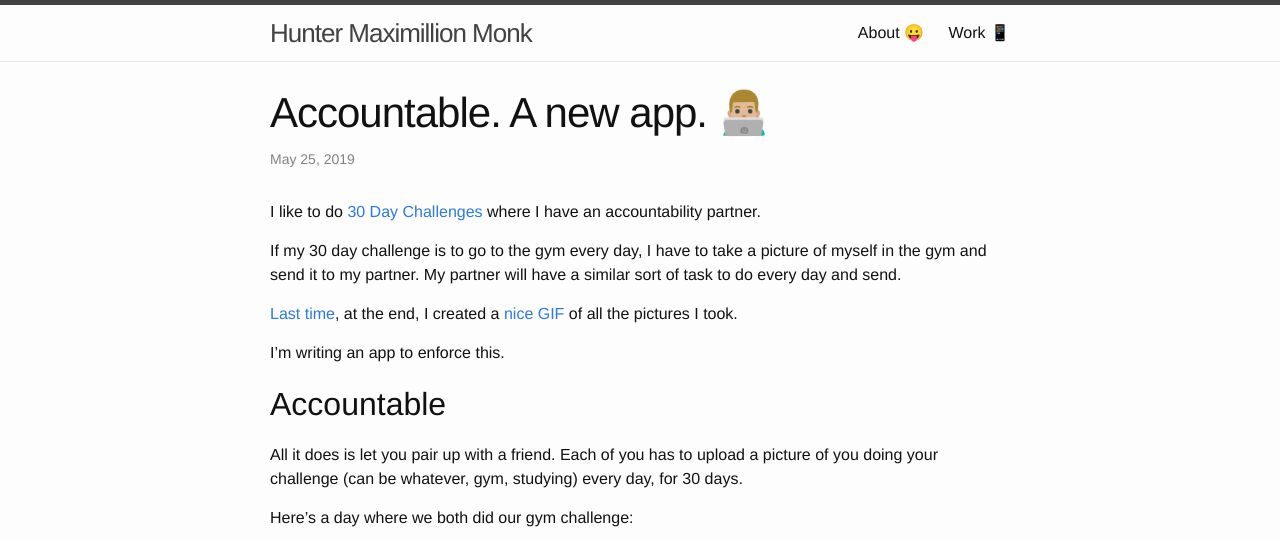
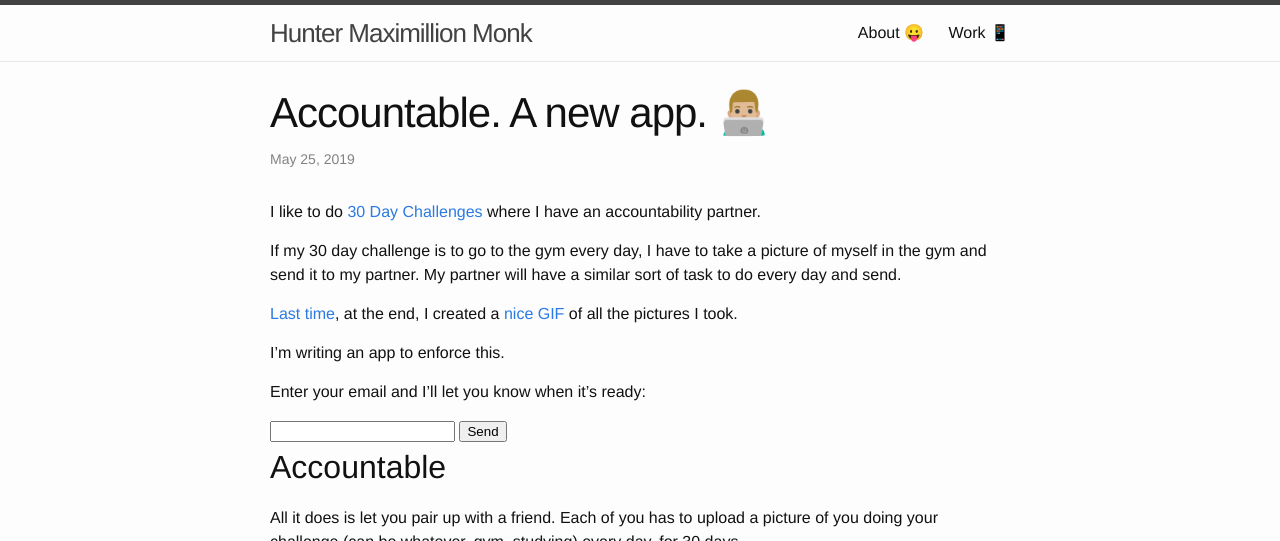
Before and after one commit to huntermonk/huntermonk.github.io, a Jekyll site: the page built from _posts/2019-5-25-accountable.md, in a window 1280 px wide and 900 px high, cut to the strip 0-541 px from the top of the window. Built offline with Jekyll 4.4.1, drawn with Linux system fonts in a browser that asks for light colours; comment, search, counter and statistics services are not loaded.

Commit message:
Add form to accountable post

```diff
--- a/_posts/2019-5-25-accountable.md
+++ b/_posts/2019-5-25-accountable.md
@@ -10,6 +10,12 @@ If my 30 day challenge is to go to the gym every day, I have to take a picture o
 [Last time](http://huntermonk.com/2018/05/13/30-day-challenge-update.html), at the end, I created a [nice GIF](http://huntermonk.com/2018/05/31/30-day-challenge-complete.html) of all the pictures I took.
 
 I'm writing an app to enforce this.
+
+Enter your email and I'll let you know when it's ready:
+<form action="https://getform.io/f/243ccb1f-2d45-48ca-9a0d-313e469dc2e8" method="POST" enctype="multipart/form-data">
+    <input type="email" name="email">
+    <button type="submit">Send</button>
+</form>
 
 ## Accountable
 All it does is let you pair up with a friend. Each of you has to upload a picture of you doing your challenge (can be whatever, gym, studying) every day, for 30 days.
```
